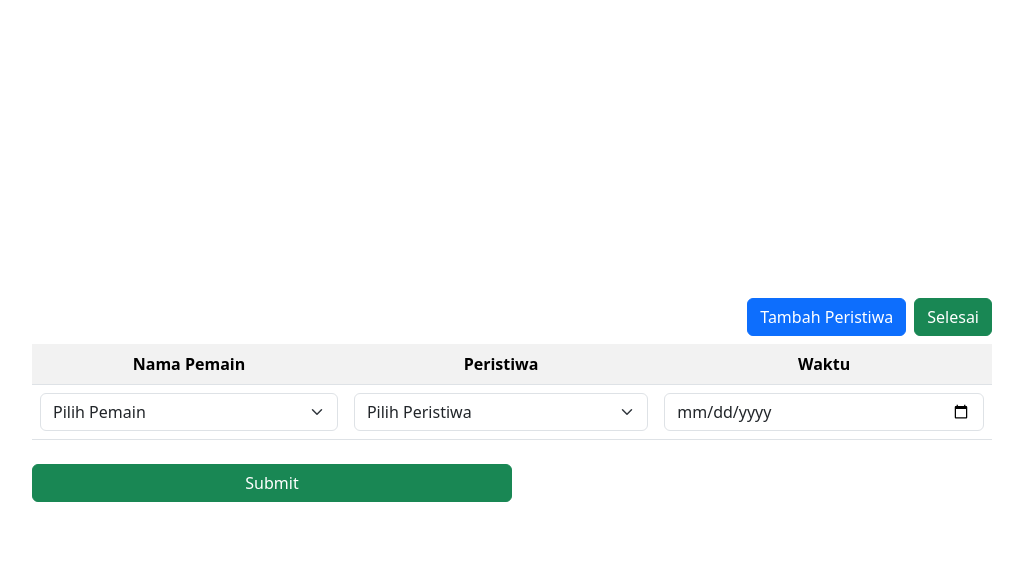
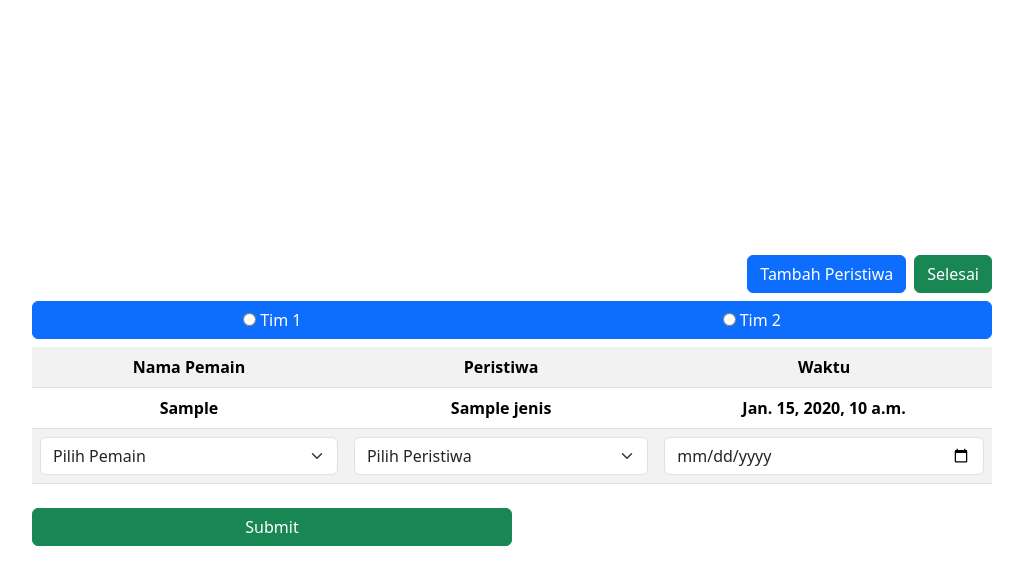
Before and after one commit to basdat-8/uleague-8, a Django app: template committee/templates/create_event_page.html in a window 1280 px wide. Shown: the top 585 px of the page, without its empty margins (128-1151 px from the left). Run offline with Django 4.2, Linux system fonts and the light colour scheme; the template is opened without the code that fills it: most values are stand-ins (such as "Sample title", 1, 10 or a date in 2020); lists and menus that the app fills with data are empty; some libraries are stand-ins or nearby versions.

Commit message:
update template

```diff
--- a/committee/templates/create_event_page.html
+++ b/committee/templates/create_event_page.html
@@ -7,12 +7,30 @@
             <button class="btn-primary btn">Tambah Peristiwa</button>
             <button class="btn-success btn">Selesai</button>
         </div>
+
+        <div class="btn-group" data-toggle="buttons">
+            <label class="btn btn-primary">
+              <input type="radio" name="options" id="option1" value="tim1" autocomplete="off"> Tim 1
+            </label>
+            <label class="btn btn-primary">
+              <input type="radio" name="options" id="option2" value="tim2" autocomplete="off"> Tim 2
+            </label>
+        </div>
+
         <table class="table table-striped table-hover">
             <tr>
                 <th class="text-center">Nama Pemain</th>
                 <th class="text-center">Peristiwa</th>
                 <th class="text-center">Waktu</th>
             </tr>
+
+            {% for event in events %}
+            <tr>
+                <th class="text-center">{{event.ID_Pemain}}</th>
+                <th class="text-center">{{event.Jenis}}</th>
+                <th class="text-center">{{event.Datetime}}</th>
+            </tr>
+            {% endfor %}
 
             <tr>
                 <th class="align-middle text-center">
```
Also changed, not shown: committee/models.py (+16 -1 lines).
